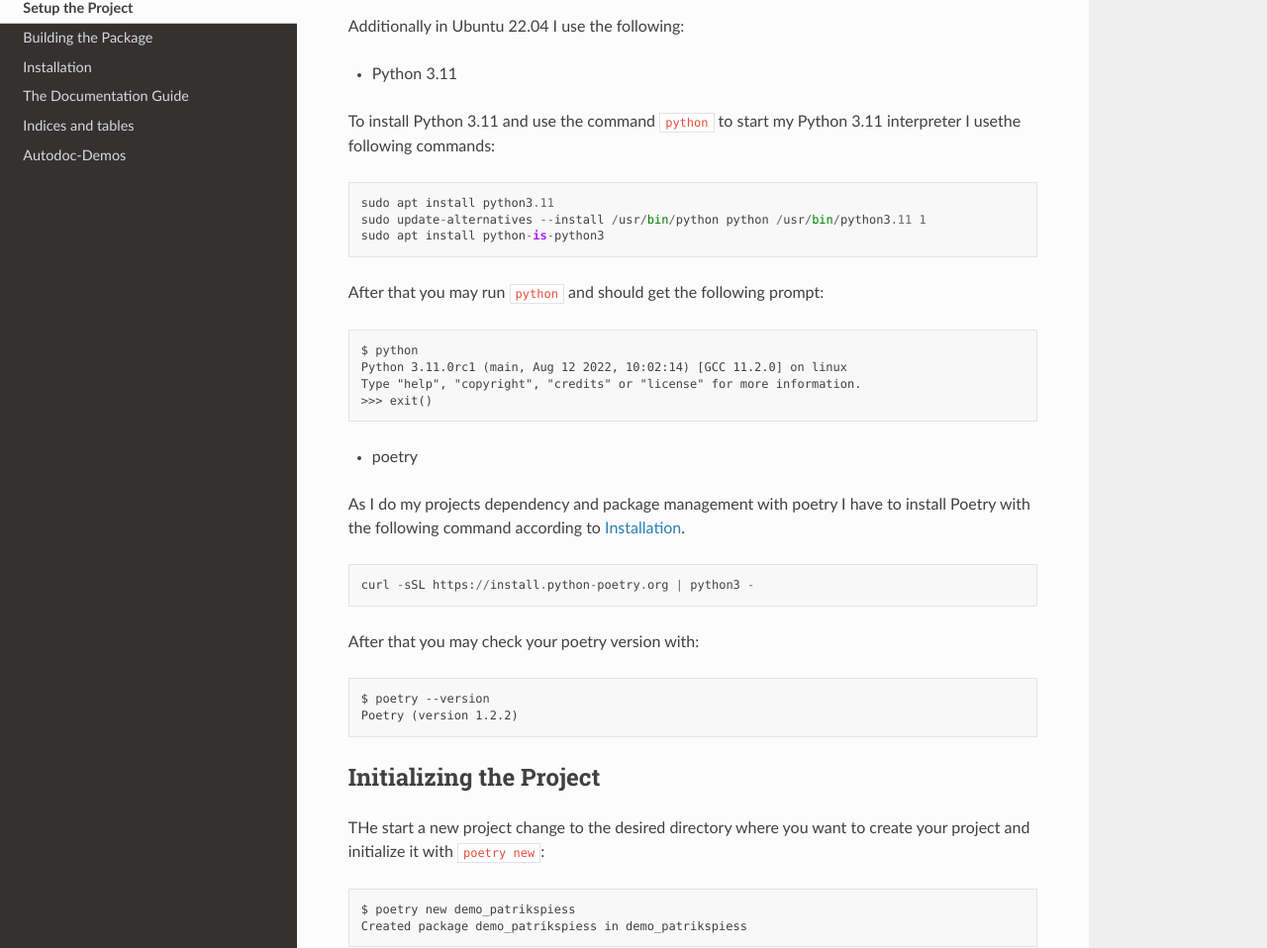
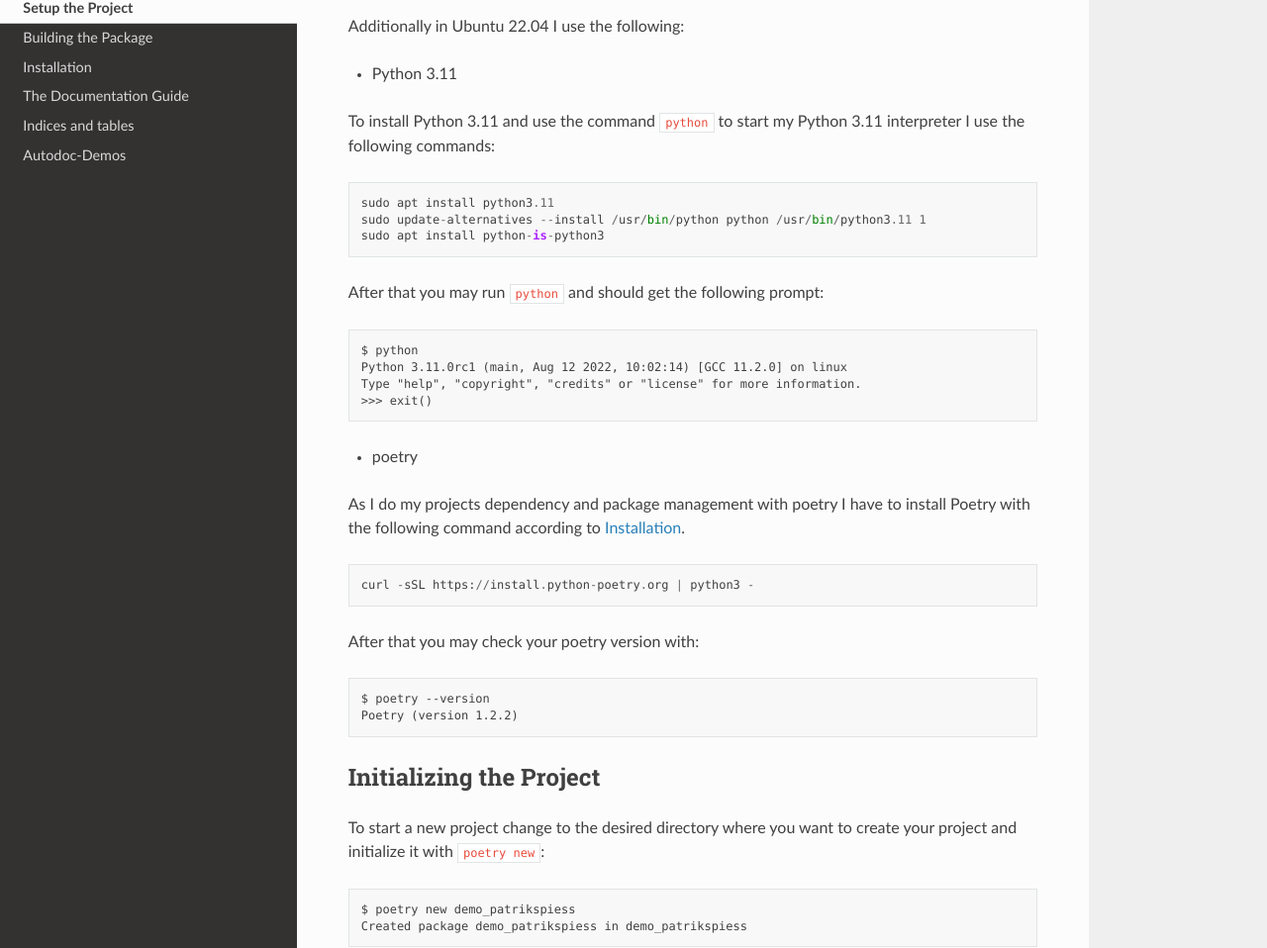
Before and after one commit to patrikspiess/demo_patrikspiess, a Sphinx documentation site: the page built from docs/source/setup_project.rst, in a window 1280 px wide and 1400 px high, scrolled down 452 px. Shown: the part 145-1103 px from the top of the window at 99% size. Built offline with Sphinx 7.4.7 and the Read the Docs theme 2.0.0, drawn with Linux system fonts in a browser that asks for light colours.

Commit message:
📝 fix typos

```diff
--- a/docs/source/setup_project.rst
+++ b/docs/source/setup_project.rst
@@ -25,7 +25,7 @@
 
 - Python 3.11
 
-To install Python 3.11 and use the command ``python`` to start my Python 3.11 interpreter I usethe
+To install Python 3.11 and use the command ``python`` to start my Python 3.11 interpreter I use the
 following commands:
 
 ::
@@ -64,7 +64,7 @@
 Initializing the Project
 ************************
 
-THe start a new project change to the desired directory where you want to create your project and
+To start a new project change to the desired directory where you want to create your project and
 initialize it with ``poetry new``:
 
 ::
```
